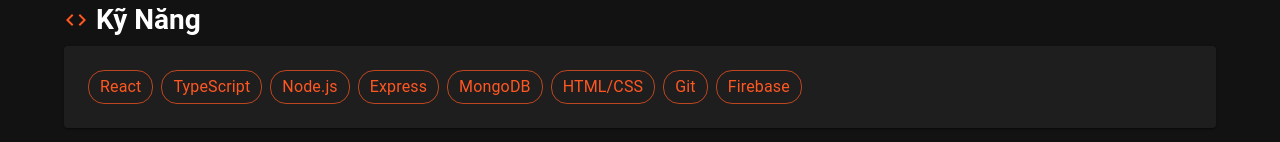
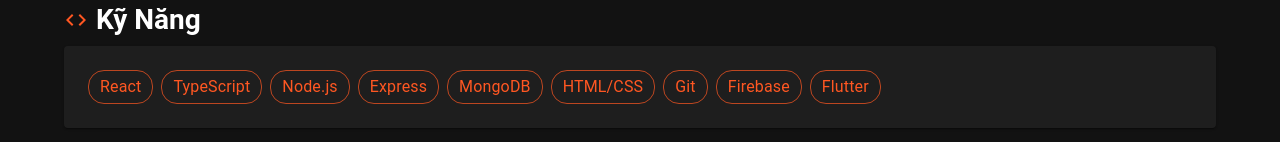
Before and after one commit to thaopt1224/Thao-portfolio, a React (Create React App) app: page /about in a window 1280 px wide. Shown: the part 1236-1378 px from the top of the page. Built offline with nearby package versions, Linux system fonts and the light colour scheme.

Commit message:
add usefull info

```diff
--- a/src/data/profile.ts
+++ b/src/data/profile.ts
@@ -51,7 +51,7 @@
 export const profileData: Profile = {
   name: "Phạm Thu Thảo",
   title: "Software Engineer",
-  about: "Tôi là một lập trình viên đam mê với công nghệ và luôn tìm kiếm những thách thức mới. Với kinh nghiệm trong việc phát triển web và ứng dụng, tôi luôn cố gắng tạo ra những sản phẩm chất lượng và trải nghiệm người dùng tốt nhất.",
+  about: "Với niềm đam mê công nghệ và những điều mới mẽ, cùng với đó là kinh nghiệm trong lĩnh vực phát triển ứng dụng di động hơn 2 năm, tôi hi vọng được cống hiến hết mình cho lĩnh vực lập trình.",
   email: "thaopt.1224@gmail.com",
   phone: "+84 333 xxxx 79",
   location: "Việt Nam",
@@ -65,7 +65,8 @@
     "MongoDB",
     "HTML/CSS",
     "Git",
-    "Firebase"
+    "Firebase",
+    "Flutter"
   ],
   education: [
     {
@@ -116,21 +117,48 @@
   projects: [
     {
       id: 1,
-      title: "E-commerce Website",
-      description: "Website thương mại điện tử với đầy đủ chức năng mua sắm, thanh toán và quản lý đơn hàng.",
-      technologies: ["React", "Node.js", "MongoDB", "Express"],
-      imageUrl: "/images/project1.jpg",
-      githubUrl: "https://github.com/yourusername/project1",
-      demoUrl: "https://project1-demo.com"
+      title: "Ứng dụng di động Diễn đàn",
+      description: "Xây dựng một diễn đàn chia sẽ thông tin trên di động.",
+      technologies: ["React-native", "Firebase"],
+      imageUrl: "https://forum.vbulletin.com/images/misc/vb_logo_darkblue.svg",
+      githubUrl: "",
+      demoUrl: ""
     },
     {
       id: 2,
-      title: "Task Management App",
-      description: "Ứng dụng quản lý công việc với các tính năng như tạo task, phân công, theo dõi tiến độ.",
-      technologies: ["React", "TypeScript", "Firebase"],
-      imageUrl: "/images/project2.jpg",
-      githubUrl: "https://github.com/yourusername/project2",
-      demoUrl: "https://project2-demo.com"
+      title: "Ứng dụng Hỗ trợ học Hoá",
+      description: "Ứng dụng tập hợp bài tập, phương trình hoá học cùng các kiến thức chương trình THCS, THPT của môn Hoá.",
+      technologies: ["React-native", "Google Admob"],
+      imageUrl: "https://bright-culture.com/wp-content/uploads/2021/06/5-Steps-to-Understand-Chemistry.png",
+      githubUrl: "",
+      demoUrl: ""
+    },
+    {
+      id: 3,
+      title: "Ứng dụng Vsub Idioms",
+      description: "Ứng dụng tập hợp các idioms bằng tiếng Anh. Có ví dụ và minh hoạ cách dùng",
+      technologies: ["React-native", "Google Admob"],
+      imageUrl: "https://www.frenchclass.in/wp-content/uploads/2024/04/Idioms-featured-image.webp",
+      githubUrl: "",
+      demoUrl: ""
+    },
+    {
+      id: 4,
+      title: "Web Văn phòng ảo",
+      description: "Có thể gữi tin nhắn, call video cá nhân, theo nhóm, còn có thể share màn hình.",
+      technologies: ["Flutter", "Java", "Swift"],
+      imageUrl: "https://fltmag.com/wp-content/uploads/2021/03/Picture-4-1024x603.png",
+      githubUrl: "",
+      demoUrl: ""
+    },
+    {
+      id: 5,
+      title: "Ứng dụng Tích luỹ điểm",
+      description: "Ứng dụng tích điểm mua hàng thông qua việc đọc thẻ mua hàng bằng thiết bị ngoại vi.",
+      technologies: ["Flutter", "Java", "Swift"],
+      imageUrl: "https://www.customology.com.au/wp-content/uploads/2019/10/Loyalty-Program-SS.jpg",
+      githubUrl: "",
+      demoUrl: ""
     }
   ]
 };
```
